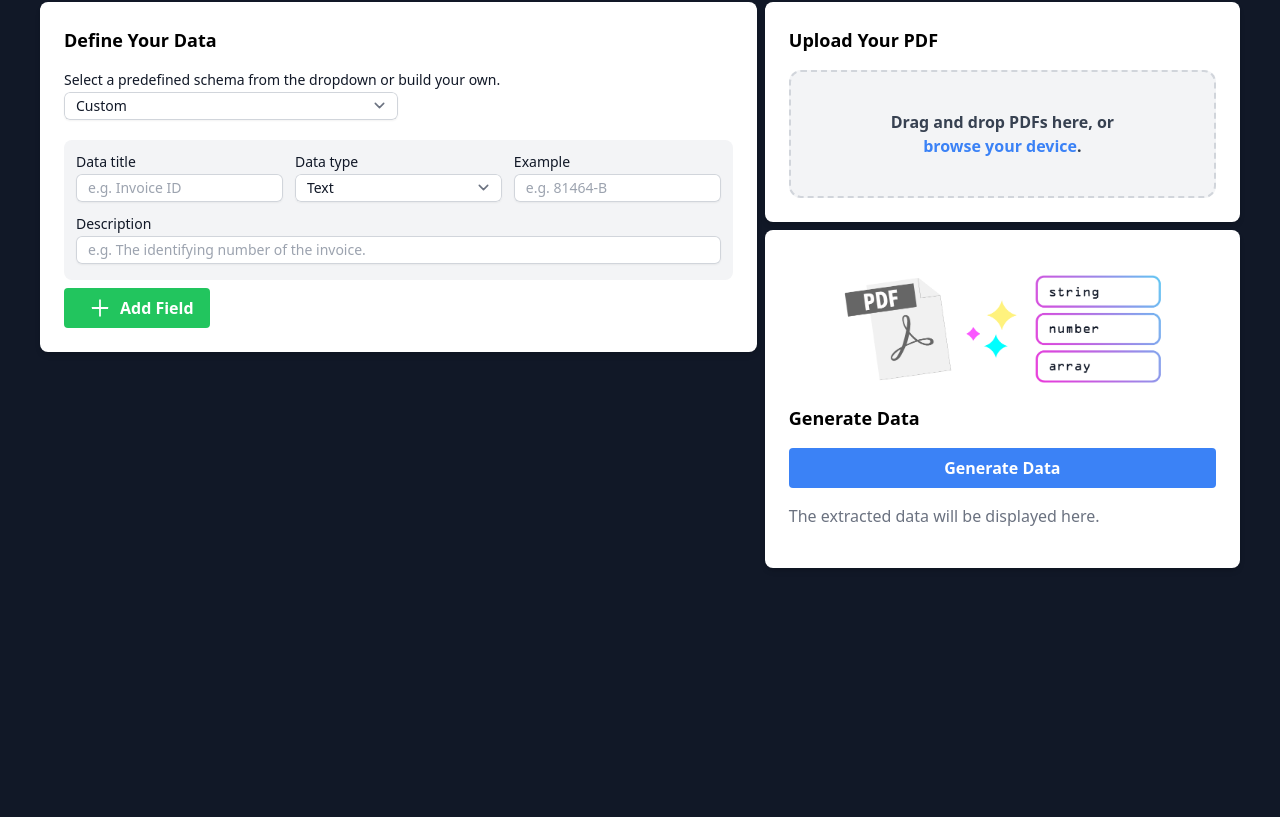
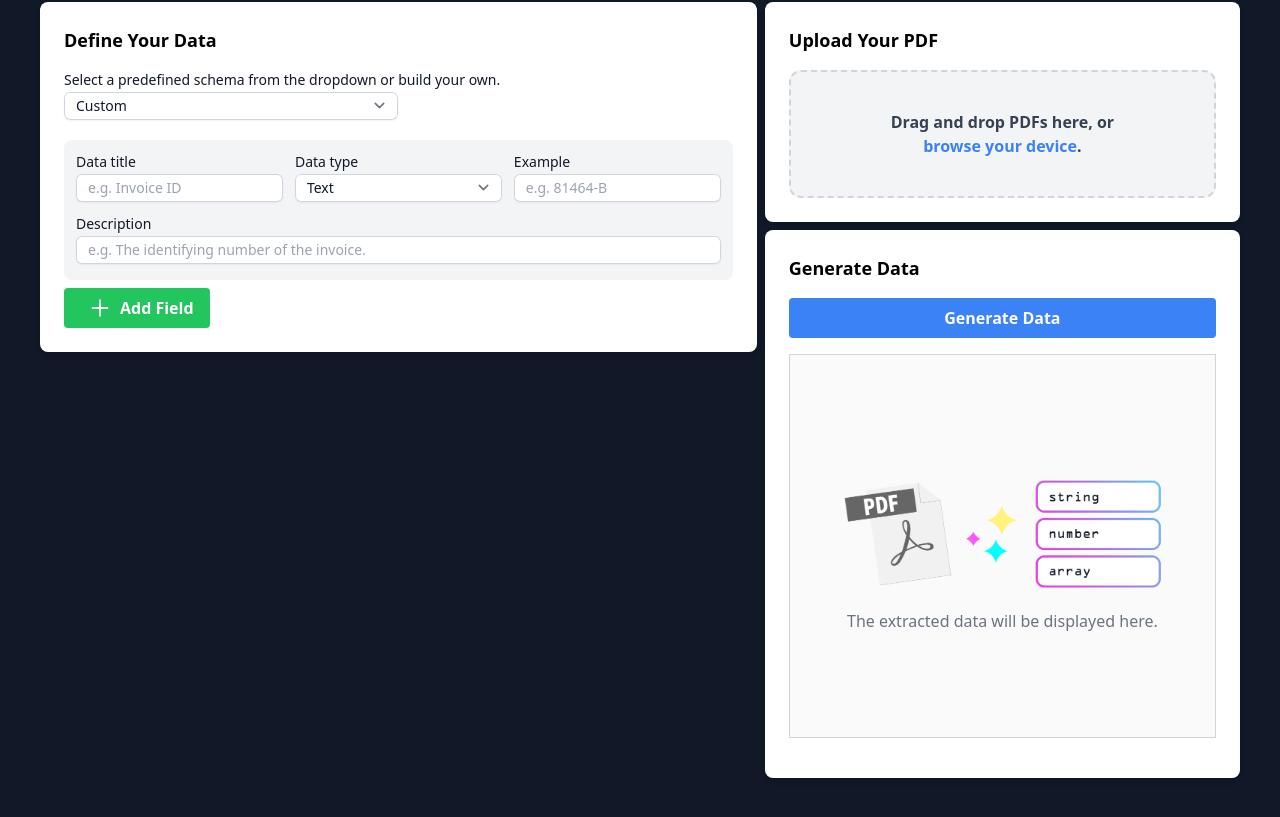
Before and after one commit to AustonianAI/pdf-to-json, a Next.js app: page / in a window 1280 px wide. Shown: the part 247-1064 px from the top of the page. Before the commit the page ends 859 px from the top, so only its background shows below. Built offline with nearby package versions, Linux system fonts and the light colour scheme.

Commit message:
Improved the generate data UI

```diff
--- a/src/components/FileUpload.tsx
+++ b/src/components/FileUpload.tsx
@@ -353,15 +353,6 @@ export default function FileUploadForm() {
             </DropZone>
           </div>
           <div className="p-6 mt-2 bg-white rounded-lg shadow-md">
-            <div className="text-center">
-              <Image
-                width={375}
-                height={150}
-                alt="JSONIFY Illustration"
-                src={JSONIFYIllustration}
-                className="mx-auto"
-              />
-            </div>
             <h2 className="mb-4 text-lg font-semibold">Generate Data</h2>
             <div className="mt-auto">
               <button
@@ -379,9 +370,23 @@ export default function FileUploadForm() {
                 {rawJson.length ? (
                   <RawJsonDisplay data={rawJson} />
                 ) : (
-                  <p className="text-gray-500">
-                    The extracted data will be displayed here.
-                  </p>
+                  <div
+                    className="flex items-center justify-center text-center border border-gray-300 h-96"
+                    style={{ backgroundColor: 'rgb(250, 250, 250)' }}
+                  >
+                    <div>
+                      <Image
+                        width={375}
+                        height={150}
+                        alt="JSONIFY Illustration"
+                        src={JSONIFYIllustration}
+                        className="mx-auto"
+                      />
+                      <p className="text-gray-500">
+                        The extracted data will be displayed here.
+                      </p>
+                    </div>
+                  </div>
                 )}
               </div>
             </div>
--- a/src/components/RawJsonDisplay.tsx
+++ b/src/components/RawJsonDisplay.tsx
@@ -8,7 +8,10 @@ interface RawJsonDisplayProps {
 
 const RawJsonDisplay: FC<RawJsonDisplayProps> = ({ data }) => {
   return (
-    <div className="overflow-auto text-xs border border-gray-300 h-96">
+    <div
+      className="overflow-auto text-xs border border-gray-300 h-96"
+      style={{ backgroundColor: 'rgb(250, 250, 250)' }}
+    >
       <SyntaxHighlighter language="json" style={atomOneLight}>
         {/* <pre className="text-sm text-left whitespace-pre-wrap">
 
```
